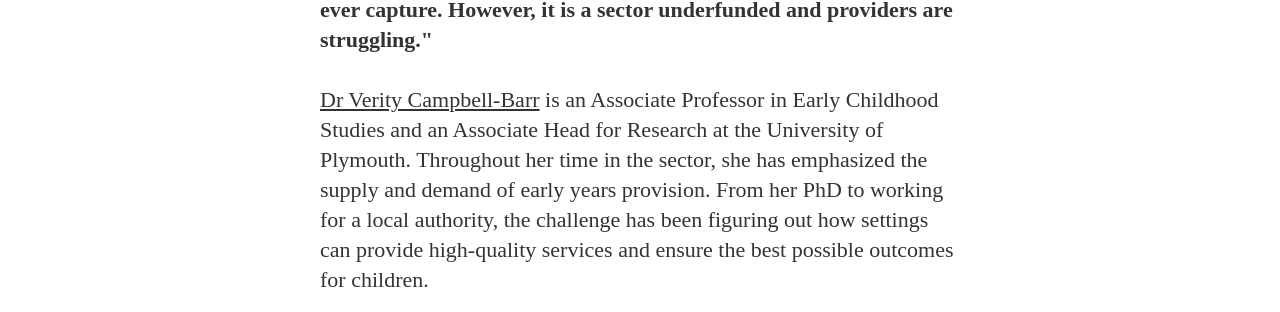
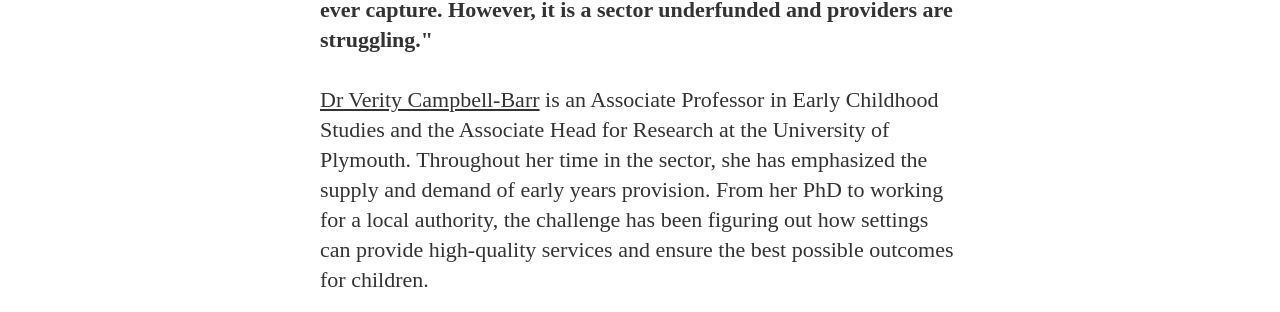
Before and after one commit to GWilloughby99/early-years-project, a Jekyll site: the page built from _posts/2021-07-21-"'The-big-challenge-is-finding-solutions-that-do-not-revolve-around-money'—Dr-Verity-Campbell-Barr-on-assessing-the-challenges-of-improving-early-education".md, in a window 1280 px wide and 900 px high, scrolled down 862 px. Shown: the part 173-485 px from the top of the window. Built offline with Jekyll 4.4.1, drawn with Linux system fonts in a browser that asks for light colours; nearby versions of some CDN libraries; some web fonts are replaced.

Commit message:
Update 2021-07-21-"'The-big-challenge-is-finding-solutions-that-do-not-revolve-around-money'—Dr-Verity-Campbell-Barr-on-assessing-the-challenges-of-improving-early-education".md

```diff
--- a/_posts/2021-07-21-"'The-big-challenge-is-finding-solutions-that-do-not-revolve-around-money'—Dr-Verity-Campbell-Barr-on-assessing-the-challenges-of-improving-early-education".md
+++ b/_posts/2021-07-21-"'The-big-challenge-is-finding-solutions-that-do-not-revolve-around-money'—Dr-Verity-Campbell-Barr-on-assessing-the-challenges-of-improving-early-education".md
@@ -11,7 +11,7 @@ image2: "/assets/article_images/mobile-crayons.jpg"
 <html>
   <p><b>"I feel like a broken record, but historical studies show that early childhood education and care offers value for money. I think it offers so much more value than those economic assessments could ever capture. However, it is a sector underfunded and providers are struggling."</b>
 
-  <p><a href="https://www.plymouth.ac.uk/staff/verity-campbell-barr">Dr Verity Campbell-Barr</a> is an Associate Professor in Early Childhood Studies and an Associate Head for Research at the University of Plymouth. Throughout her time in the sector, she has emphasized the supply and demand of early years provision. From her PhD to working for a local authority, the challenge has been figuring out how settings can provide high-quality services and ensure the best possible outcomes for children.</p>
+  <p><a href="https://www.plymouth.ac.uk/staff/verity-campbell-barr">Dr Verity Campbell-Barr</a> is an Associate Professor in Early Childhood Studies and the Associate Head for Research at the University of Plymouth. Throughout her time in the sector, she has emphasized the supply and demand of early years provision. From her PhD to working for a local authority, the challenge has been figuring out how settings can provide high-quality services and ensure the best possible outcomes for children.</p>
 
   <h3> Balancing care and affordability </h3>
   <p>Financially, pre-schools and nurseries have been <a href="https://www.bbc.co.uk/news/uk-wales-55665962">impacted by the pandemic</a>. But, as recent revelations show, <a href="https://www.theguardian.com/education/2021/jun/15/ministers-knowingly-underfunding-childcare-sector-england">monetary constraints on the sector</a> have already been an issue for a long time. Supplying effective early education for children requires funding and highly qualified staff. Yet, the level of funding is leaving “settings with a balancing act”, says Verity.</p>
```
